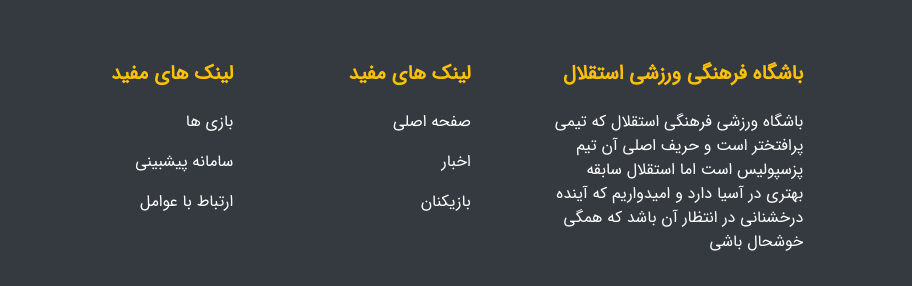
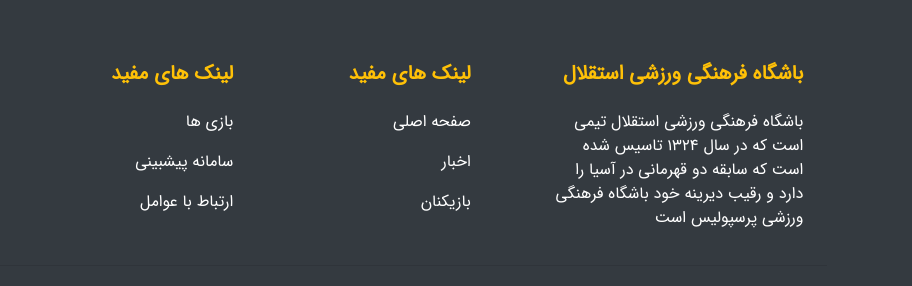
Before and after one commit to mm-yazdi/Esteghlal-test, a plain HTML site: page index.html in a window 1280 px wide. Shown: the part 3548-3834 px from the top of the page, 368-1280 px from the left. Drawn offline with Linux system fonts and the light colour scheme.

Commit message:
Update index.html

```diff
--- a/index.html
+++ b/index.html
@@ -405,7 +405,7 @@
             <div class="row text-center text-md-right">
                 <div class="col-md-3 col-lg-3 col-xl-3 mx-auto mt-3">
                     <h5 class="mb-4 font-weight-bold text-warning text-justify">باشگاه فرهنگی ورزشی استقلال</h5>
-                    <p>باشگاه ورزشی فرهنگی استقلال که تیمی پرافتختر است و حریف اصلی آن تیم پزسپولیس است اما استقلال سابقه بهتری در آسیا دارد و امیدواریم که آینده درخشنانی در انتظار آن باشد که همگی خوشحال باشی</p>
+                    <p>باشگاه فرهنگی ورزشی استقلال تیمی است که در سال ۱۳۲۴ تاسیس شده است که سابقه دو قهرمانی در آسیا را دارد و رقیب دیرینه خود باشگاه فرهنگی ورزشی پرسپولیس است</p>
                 </div>
                 <div class="col-md-2 col-lg-2 col-xl-2 mx-auto mt-3">
                     <h5 class="mb-4 font-weight-bold text-warning">لینک های مفید</h5>
```
